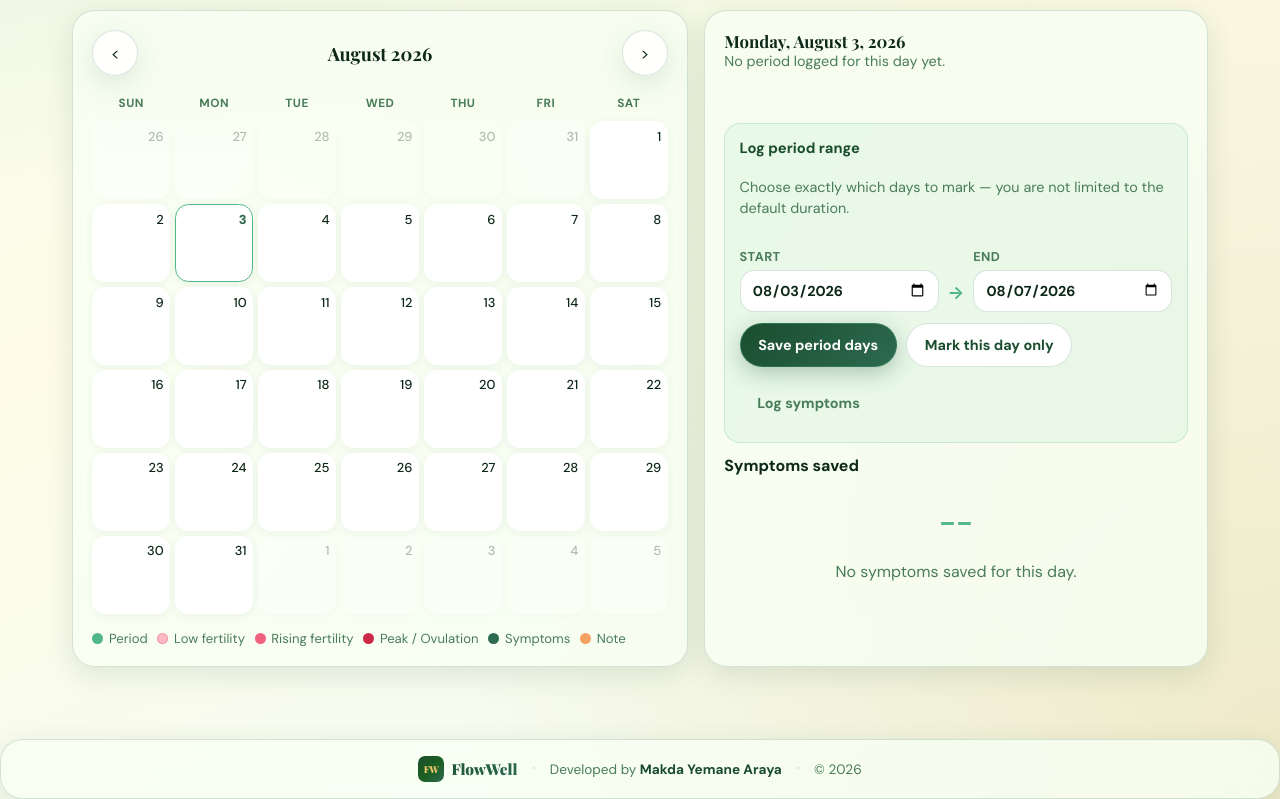
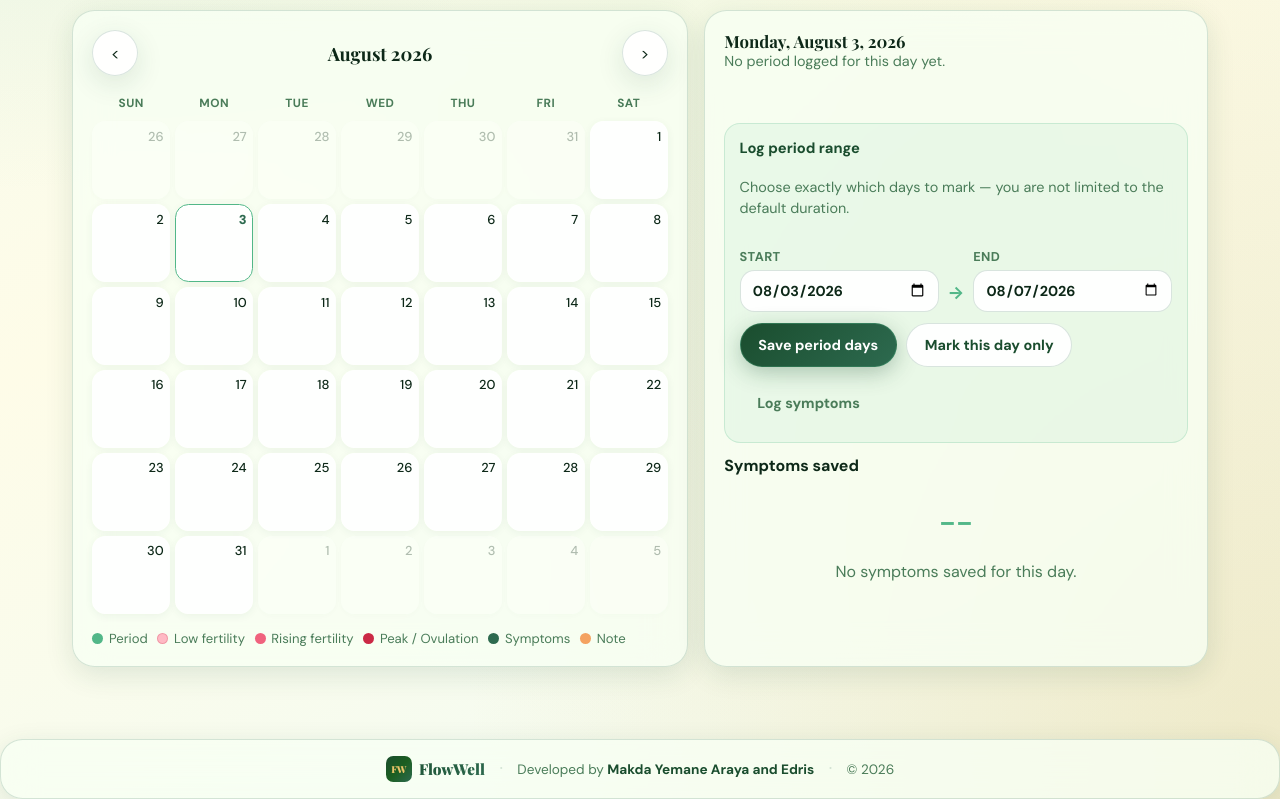
Before and after one commit to EdrisNat/FlowWell, a plain HTML site: page index.html in a window 1280 px wide. Shown: the part 863-1662 px from the top of the page. Drawn offline with nearby package versions, Linux system fonts and the light colour scheme.

Commit message:
Add Edris as author

```diff
--- a/index.html
+++ b/index.html
@@ -357,7 +357,7 @@
         FlowWell
       </span>
       <span class="footer-divider" aria-hidden="true">·</span>
-      <span class="footer-credit">Developed by <strong>Makda Yemane Araya</strong></span>
+      <span class="footer-credit">Developed by <strong>Makda Yemane Araya and Edris</strong></span>
       <span class="footer-divider" aria-hidden="true">·</span>
       <span class="footer-year">© 2026</span>
     </div>
```
